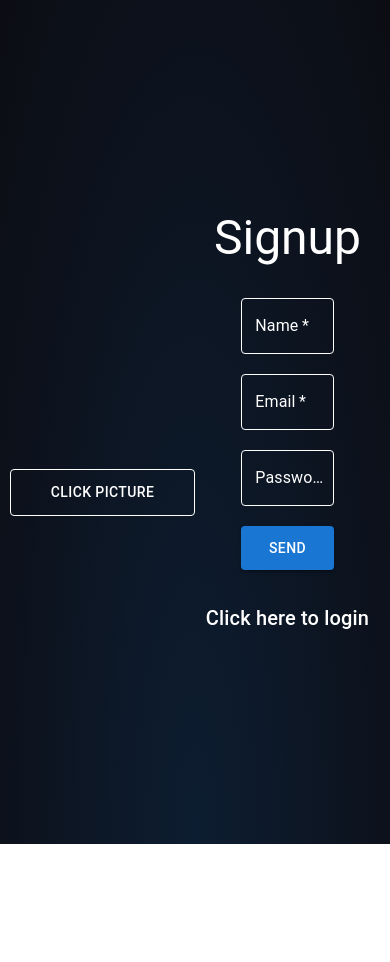
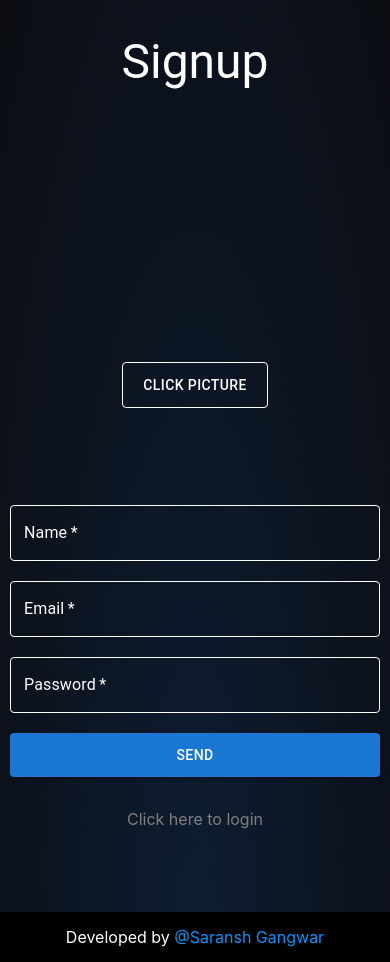
Before and after one commit to saransh79/Face-Detector, a React (Create React App) app in the folder client/: page /signup in a window 390 px wide. Before the commit the page ends 844 px from the top, so only its background shows below. Built offline with nearby package versions, Linux system fonts and the light colour scheme; no server answers.

Commit message:
made responsive

```diff
--- a/client/src/App.css
+++ b/client/src/App.css
@@ -1,10 +1,24 @@
 .App {
+  padding: 0 80px;
+}
+.footer{
+  height: 50px;
   display: flex;
   align-items: center;
   justify-content: center;
+  text-align: center;
+  background-color: black;
+  margin-top: 3rem;
 }
-@media (prefers-reduced-motion: no-preference) {
-  .App-logo {
-    animation: App-logo-spin infinite 20s linear;
+
+@media screen and (max-width: 800px) {
+  .App {
+    padding: 0 30px;
   }
 }
+
+@media screen and (max-width: 500px) {
+  .App {
+    padding: 0 10px;
+  }
+}
--- a/client/src/App.js
+++ b/client/src/App.js
@@ -4,17 +4,28 @@ import { BrowserRouter, Routes, Route } from "react-router-dom";
 import Login from './components/Login';
 import Success from './components/Success';
 import Home from './components/Home';
+import "./App.css";
 
 const FaceCam = () => {
   return (
-    <BrowserRouter>
-      <Routes>
-        <Route path='/' exact element={<Home/>}/>
-        <Route path='/signup' element={<Signup/>}/>
-        <Route path='/login' element={<Login/>}/>
-        <Route path='/success' element={<Success/>}/>
-      </Routes>
-    </BrowserRouter>
+    <div >
+      <div className='App'>
+        <BrowserRouter>
+          <Routes>
+            <Route path='/' exact element={<Home />} />
+            <Route path='/signup' element={<Signup />} />
+            <Route path='/login' element={<Login />} />
+            <Route path='/success' element={<Success />} />
+          </Routes>
+        </BrowserRouter>
+      </div>
+      <div className='footer'>
+        <div>Developed by <span style={{
+                    color: "#0096fe",
+                }}>@Saransh Gangwar</span></div>
+      </div>
+    </div>
+
   );
 };
 
--- a/client/src/components/Home.js
+++ b/client/src/components/Home.js
@@ -2,63 +2,54 @@ import { Button, Typography } from '@mui/material'
 import React from 'react'
 import { useNavigate } from 'react-router-dom'
 import { home } from '../images';
+import "./styles.css";
+
 const Home = () => {
     const navigate = useNavigate();
 
     return (
-        <div style={{
-            display: "flex",
-            alignItems: "center",
-            justifyContent: "space-between",
-            minHeight: "100vh",
-        }}>
-            <div style={{
-                width: "50%",
-                display: "flex",
-                alignItems: "center",
-                justifyContent: "flex-start",
-                flexDirection: "column",
-                gap: "3rem",
-                textAlign: "center"
-            }}>
-                <Typography variant='h2'>Verify <span style={{
+        <div className='home-wrapper'
+        >
+            <div
+                className='home-left'>
+                <div className='h2'>Verify <span style={{
                     color: "#0096fe",
                 }}>anyone</span> from <span style={{
                     color: "#0096fe",
                 }}>anywhere</span> with <span style={{
                     color: "#0096fe",
-                }}>face recognition</span></Typography>
-                <div style={{
-                    display: 'flex',
-                    alignItems: "center",
-                    justifyContent: "space-around",
-                    gap: "3rem"
-                }}>
+                }}>face recognition</span></div>
+                <div
+                    className='home-btn' style={{
+                        display: 'flex',
+                        alignItems: "center",
+                        justifyContent: "space-around",
+                        gap: "3rem"
+                    }}
+                >
                     <Button
-                        variant='outlined' size='large'
+                        variant='outlined'
+                        size="large"
                         style={{
-                            padding: "15px 40px",
+                            padding: window.innerWidth > 500 && "15px 40px",
                             color: "#fff",
-                            borderColor: "#fff"
+                            borderColor: "#fff",
                         }}
                         onClick={() => navigate("/signup")}>Signup</Button>
                     <Button
-                        variant='outlined' size='large'
+                        variant='outlined'
+                        size="large"
                         style={{
-                            padding: "15px 40px",
+                            padding: window.innerWidth > 500 && "15px 40px",
                             color: "#fff",
-                            borderColor: "#fff"
+                            borderColor: "#fff",
                         }}
                         onClick={() => navigate("/login")}>Login</Button>
                 </div>
             </div>
 
-            <div style={{
-                width: "50%",
-                display: "flex",
-                alignItems: "center",
-                justifyContent: "center",
-            }}>
+            <div
+                className='home-right'>
                 <img src={home} alt='homepage' width={700} height={700} />
             </div>
         </div>
--- a/client/src/components/Signup.js
+++ b/client/src/components/Signup.js
@@ -7,6 +7,7 @@ import 'react-toastify/dist/ReactToastify.css';
 import ClipLoader from "react-spinners/ClipLoader";
 import TextField from '@mui/material/TextField';
 import { Button, Typography } from '@mui/material';
+import "./styles.css";
 
 // Define constant object for common CSS styles
 const inputStyles = {
@@ -160,39 +161,24 @@ const Signup = () => {
                 />
             </div>}
 
-            <div style={{
-                display: "flex",
-                alignItems: "center",
-                justifyContent: "space-between",
-                minHeight: "100vh",
+            <div className='signup-wrapper' style={{
                 filter: isloading ? "blur(5px)" : "none",
             }}>
-                <div style={{
-                    width: "50%",
-                    display: "flex",
-                    flexDirection: "column",
-                    gap: "3rem"
-                }}>
+                <div className='signup-left' >
+                  {window.innerWidth <= 500 &&  <Typography variant='h3'>Signup</Typography>}
                     <video ref={videoRef} autoPlay muted></video>
                     <canvas ref={canvasRef} style={{ display: 'none' }} width={200} height={200}></canvas>
                     <Button
                         variant='outlined'
                         style={{
-                            padding: "10px 0",
+                            padding: "10px 20px",
                             color: "#fff",
                             borderColor: "#fff"
                         }}
                         onClick={captureImage}>Click Picture</Button>
                 </div>
-                <div style={{
-                    width: "50%",
-                    display: "flex",
-                    flexDirection: "column",
-                    alignItems: "center",
-                    justifyContent: "center",
-                    gap: "2rem"
-                }}>
-                    <Typography variant='h3'>Signup</Typography>
+                <div className='signup-right' >
+                  {window.innerWidth >500 &&  <Typography variant='h3'>Signup</Typography>}
 
 
                     {capturedImage && (
@@ -205,10 +191,7 @@ const Signup = () => {
                         </div>
                     )}
 
-                    <div style={{
-                        color: "white",
-                        width: "50%",
-                    }}>
+                    <div className='signup-form' >
                         <form onSubmit={handleSubmit} style={{
                             display: "flex",
                             flexDirection: "column",
@@ -249,10 +232,11 @@ const Signup = () => {
                             </Button>
                         </form>
                     </div>
-                    <Typography variant='h6' onClick={() => { navigate("/login") }}
+                    <div className='h6' onClick={() => { navigate("/login") }}
                         style={{
                             cursor: "pointer",
-                        }}>Click here to login</Typography>
+                            color: "grey"
+                        }}>Click here to login</div>
 
                 </div>
 
--- a/client/src/components/Success.js
+++ b/client/src/components/Success.js
@@ -21,9 +21,9 @@ const Success = () => {
       gap: "4rem",
       textAlign: "center"
   }}>
-      <Typography variant='h2'>Welcome <span style={{
+      <div className='h2'>Welcome <span style={{
         color: "#0096fe",
-      }}>{user.name}</span></Typography>
+      }}>{user.name}</span></div>
       <Button variant='outlined' onClick={handleLogout}>Logout</Button>
     </div>
   )
--- /dev/null
+++ b/client/src/components/styles.css
@@ -0,0 +1,139 @@
+.h2 {
+  font-size: 60px;
+}
+.h6{
+  font-size: 20px;
+}
+.home-wrapper,
+.signup-wrapper {
+  display: flex;
+  align-items: center;
+  justify-content: space-between;
+  min-height: 100vh;
+  /* max-width: 100vw; */
+}
+.home-left, .signup-left {
+  width: "50%";
+  display: flex;
+  align-items: center;
+  justify-content: flex-start;
+  flex-direction: column;
+  gap: 3rem;
+  text-align: center;
+}
+.home-right {
+  width: "50%";
+  display: flex;
+  align-items: center;
+  justify-content: center;
+}
+.signup-right{
+  display: flex;
+  align-items: center;
+  justify-content: center;
+  flex-direction: column;
+  width: 100%;
+  gap: 3rem;
+}
+.signup-form{
+  width: 50%;
+}
+
+.login-text{
+  display: none;
+  text-align: center;
+  padding: 2rem 0 0;
+}
+.login-left, .login-right{
+  width: 50%;
+}
+@media screen and (max-width: 800px) {
+  .h2 {
+    font-size: 40px;
+  }
+  .signup-left video{
+    width: 100%;
+  }
+  .signup-wrapper {
+    flex-wrap: wrap;
+    gap: 3rem;
+    justify-content: center;
+    padding:50px 0;
+  }
+  .login-wrapper{
+    /* width: 500px; */
+    flex-wrap: wrap;
+    gap: 2rem;
+    flex-direction: column-reverse;
+  }
+  .login-text-fullscreen{
+    display: none;
+  }
+  .login-text{
+    display: block;
+  }
+  .login-left{
+    width: 100%;
+    align-items: center;
+  }
+  .login-right{
+    width: 100%;
+    align-items: center;
+  }
+  .login-right video{
+    width: 100%;
+  }
+  .login-image-div{
+    text-align: center;
+    /* width: 500px; */
+    /* height: inherit; */
+  }
+}
+
+@media screen and (max-width: 500px) {
+  .h2 {
+    font-size: 30px;
+  }
+  .h6{
+    font-size: 16px;
+  }
+  .home-right img {
+    /* display: none; */
+    width: 300px;
+    height: inherit;
+  }
+  .home-wrapper {
+    flex-wrap: wrap;
+  }
+  .signup-wrapper {
+    flex-wrap: wrap;
+    gap: 3rem;
+    justify-content: center;
+    padding: 10px 0;
+  }
+  .home-left {
+    justify-content: center;
+  }
+  .signup-left{
+    min-width: 350px;
+  }
+
+  .signup-left video{
+    width: 100%;
+  }
+  .signup-right{
+    width: 100%;
+    gap: 2rem;
+    flex-direction: column;
+  }
+  .signup-form{
+    width: 100%;
+  }
+  /* .login-wrapper{
+    width: 350px;
+  } */
+  .login-image-div img{
+    width: 300px;
+    height: inherit;
+  }
+}
--- a/client/src/index.css
+++ b/client/src/index.css
@@ -1,5 +1,6 @@
 body {
   margin: 0;
+  padding: 0;
   font-family: -apple-system, BlinkMacSystemFont, "Segoe UI", "Roboto", "Oxygen",
     "Ubuntu", "Cantarell", "Fira Sans", "Droid Sans", "Helvetica Neue",
     sans-serif;
@@ -7,20 +8,9 @@ body {
   -moz-osx-font-smoothing: grayscale;
   background: radial-gradient(ellipse at bottom, #0d1d31 0%, #0c0d13 100%);
   color: #fff;
-  padding: 0 80px;
+  /* padding: 0 80px; */
 }
 
-@media screen and (max-width: 600px) {
-  body {
-    padding: 0 30px;
-  }
-}
-
-@media screen and (max-width: 480px) {
-  body {
-    padding: 0 10px;
-  }
-}
 code {
   font-family: source-code-pro, Menlo, Monaco, Consolas, "Courier New",
     monospace;
```
Also changed, not shown: client/src/components/Login.js (+24 -16 lines).
